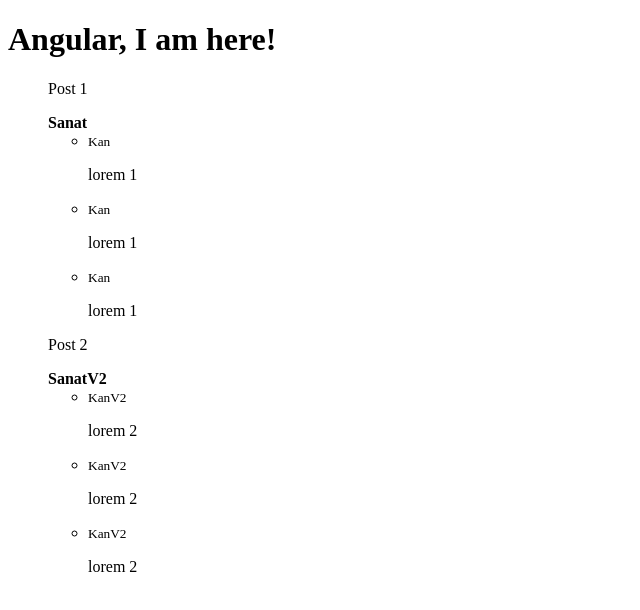
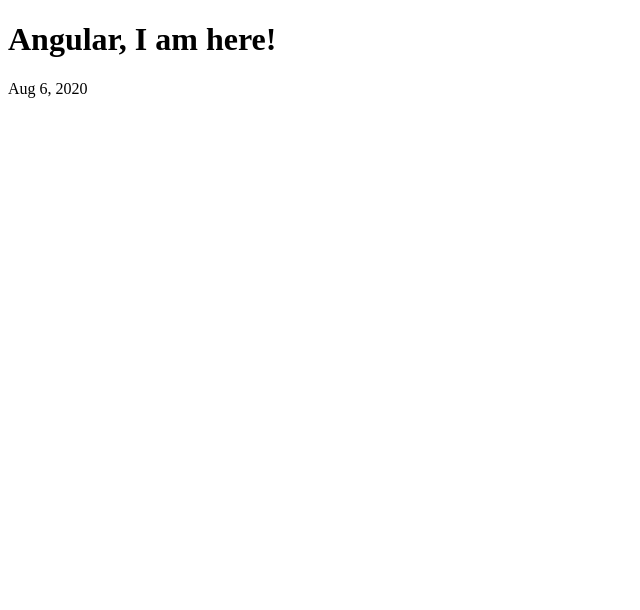
Before and after one commit to kydyrsha/ng9, an Angular app in the folder angular-basics/: page / in a window 1280 px wide. Shown: the top 610 px of the page, without its empty margins (0-640 px from the left). Built offline with nearby package versions, Linux system fonts and the light colour scheme.

Commit message:
pip | ng-basics ended

```diff
--- a/angular-basics/src/app/app.component.html
+++ b/angular-basics/src/app/app.component.html
@@ -25,7 +25,7 @@
 </ul> -->
 
 
-<ul style="list-style:none;">
+<!-- <ul style="list-style:none;">
   <li *ngFor="let post of objs">
     <p>{{post.title}}</p> <b>{{post.author}}</b>
     <ul>
@@ -37,4 +37,6 @@
       </li>
     </ul>
   </li>
-</ul>
+</ul> -->
+
+<p>{{ now | date }}</p>
--- a/angular-basics/src/app/app.component.ts
+++ b/angular-basics/src/app/app.component.ts
@@ -7,18 +7,20 @@
 })
 export class AppComponent {
 
-  arr = [1, 1, 2, 3, 5, 8, 13]
+  // arr = [1, 1, 2, 3, 5, 8, 13]
+  //
+  // objs = [
+  //   {title: 'Post 1', author: 'Sanat', comments: [
+  //     {name:'Kan', text: 'lorem 1'},
+  //     {name:'Kan', text: 'lorem 1'},
+  //     {name:'Kan', text: 'lorem 1'}
+  //   ]},
+  //   {title: 'Post 2', author: 'SanatV2', comments: [
+  //     {name:'KanV2', text: 'lorem 2'},
+  //     {name:'KanV2', text: 'lorem 2'},
+  //     {name:'KanV2', text: 'lorem 2'}
+  //   ]}
+  // ]
 
-  objs = [
-    {title: 'Post 1', author: 'Sanat', comments: [
-      {name:'Kan', text: 'lorem 1'},
-      {name:'Kan', text: 'lorem 1'},
-      {name:'Kan', text: 'lorem 1'}
-    ]},
-    {title: 'Post 2', author: 'SanatV2', comments: [
-      {name:'KanV2', text: 'lorem 2'},
-      {name:'KanV2', text: 'lorem 2'},
-      {name:'KanV2', text: 'lorem 2'}
-    ]}
-  ]
+  now: Date = new Date()
 }
```
